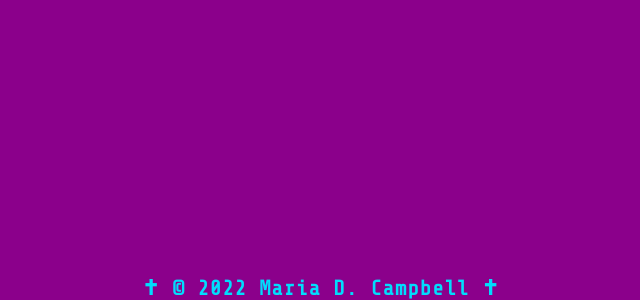
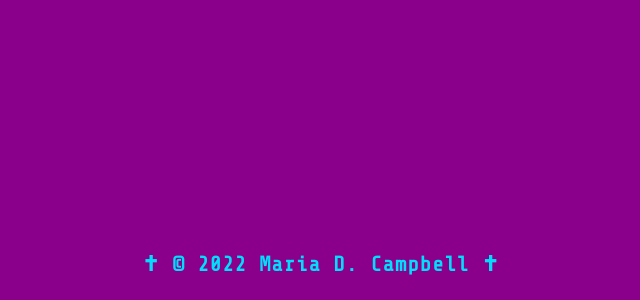
Before and after one commit to interglobalmedia/making-music-in-the-browser, a website: page dist/index.html in a window 1280 px wide. Shown: the part 508-808 px from the top of the page, without its empty margins (319-959 px from the left). Drawn offline with nearby package versions, Linux system fonts and the light colour scheme.

Commit message:
Add new dist build

```diff
--- a/dist/index.html
+++ b/dist/index.html
@@ -5,6 +5,7 @@
     <meta charset="UTF-8">
     <meta name="viewport" content="width=device-width, initial-scale=1.0">
     <title>Making Music In The Browser</title>
+    <link rel="icon" href="favicon.ico">
     <link href="https://fonts.googleapis.com/css?family=Share+Tech+Mono&display=swap" rel="stylesheet">
     <link rel="stylesheet" href="styles/css/main.css">
 </head>
--- a/dist/styles/css/main.css
+++ b/dist/styles/css/main.css
@@ -1,11 +1,17 @@
 /*  scss variables */
 html,
 body {
-  background: darkmagenta;
-  height: 100%; }
+  background: darkmagenta; }
 
 body {
-  font-family: 'Share Tech Mono', monospace; }
+  font-family: 'Share Tech Mono', monospace;
+  display: flex;
+  flex-direction: column;
+  height: 97vh; }
+
+.Site-content {
+  flex: 1;
+  width: 100%; }
 
 h1 {
   color: #d6ed17; }
@@ -67,24 +73,3 @@ div.title:before {
   @media (min-width: 600px) {
     .site-footer {
       font-size: 130%; } }
-
-:root {
-  --space: 1.5em 0;
-  --space: 2em 0; }
-
-.Site {
-  display: flex;
-  flex-direction: column;
-  min-height: 100vh; }
-
-.Site-content {
-  flex: 1 0 auto;
-  padding: var(--space) var(--space) 0;
-  width: 100%; }
-
-.Site-content:after {
-  content: "\00a0";
-  display: block;
-  margin-top: var(--space);
-  height: 0;
-  visibility: hidden; }
--- a/dist/styles/scss/main.scss
+++ b/dist/styles/scss/main.scss
@@ -5,12 +5,19 @@ $min-600: "(min-width: 600px)";
 html,
 body {
     background: darkmagenta;
-    height: 100%;
 }
 
 body {
     font-family: 'Share Tech Mono',
         monospace;
+    display: flex;
+    flex-direction: column;
+    height: 97vh;
+}
+
+.Site-content {
+    flex: 1;
+    width: 100%;
 }
 
 h1 {
@@ -85,29 +92,3 @@ div.title:before {
         font-size: 130%;
     }
 }
-
-// Sticky Footer Styling
-:root {
-    --space: 1.5em 0;
-    --space: 2em 0;
-}
-
-.Site {
-    display: flex;
-    flex-direction: column;
-    min-height: 100vh;
-}
-
-.Site-content {
-    flex: 1 0 auto;
-    padding: var(--space) var(--space) 0;
-    width: 100%;
-}
-
-.Site-content:after {
-    content: "\00a0";
-    display: block;
-    margin-top: var(--space);
-    height: 0;
-    visibility: hidden;
-}
```
Also changed, not shown: dist/favicon.ico (added).
